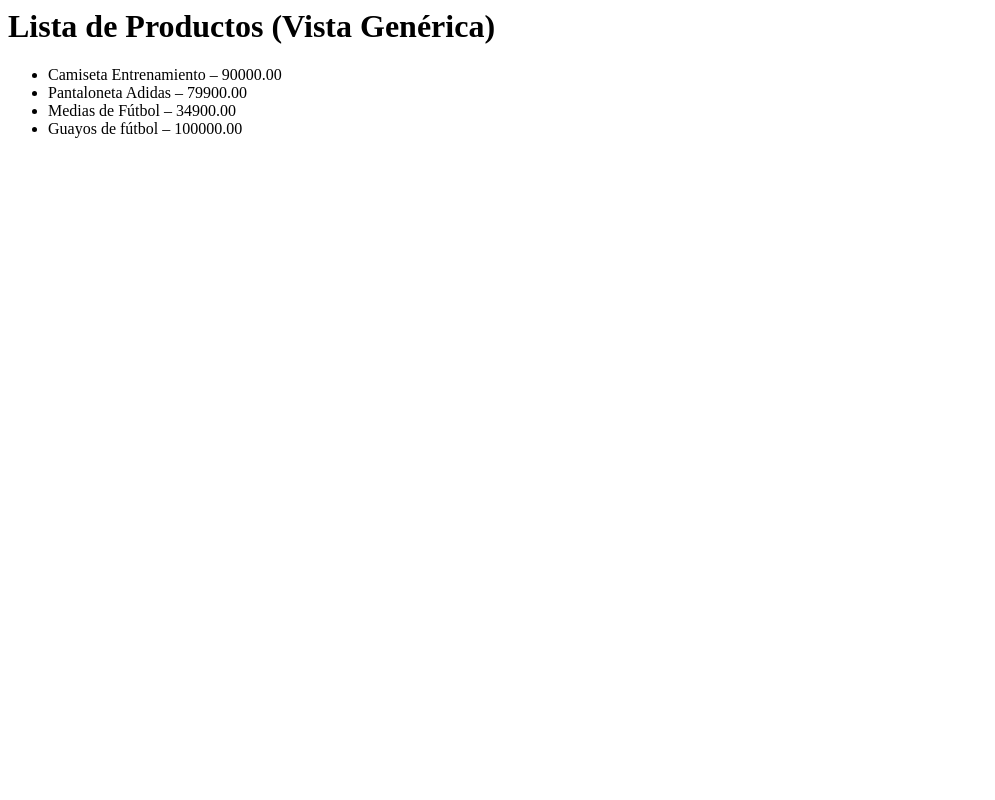
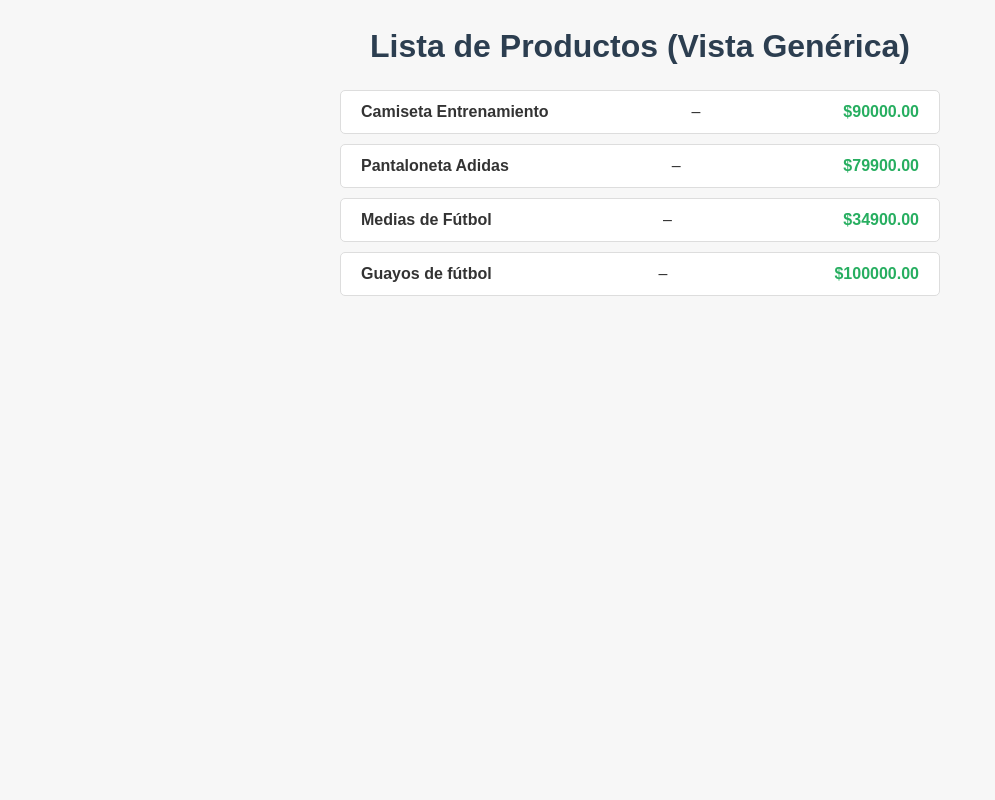
Before and after one commit to santi1203/tienda_deportiva, a Django app: template inventario/templates/inventario/lista_productos_generica.html in a window 1280 px wide. Shown: the whole page, without its empty margins (0-995 px from the left). Run offline with Django 5.2, Linux system fonts and the light colour scheme; the template is opened without the code that fills it: values that come from a table or form of the project are taken from there, others are empty; data comes from the database, SQL or seed files in the repository.

Commit message:
Actualización lista genérica

```diff
--- a/inventario/templates/inventario/lista_productos_generica.html
+++ b/inventario/templates/inventario/lista_productos_generica.html
@@ -1,11 +1,71 @@
 <h1>Lista de Productos (Vista Genérica)</h1>
 
-<ul>
+<ul class="producto-lista">
     {% for p in productos %}
         <li>
-            {{ p.nombre }} – {{ p.precio }}
+            <span class="nombre">{{ p.nombre }}</span> –
+            <span class="precio">${{ p.precio }}</span>
         </li>
     {% empty %}
         <li>No hay productos</li>
     {% endfor %}
 </ul>
+
+<style>
+    /* Estilos generales */
+    body {
+        font-family: Arial, sans-serif;
+        background-color: #f7f7f7;
+        color: #333;
+        padding: 20px;
+    }
+
+    h1 {
+        text-align: center;
+        color: #2c3e50;
+        margin-bottom: 25px;
+    }
+
+    /* Lista de productos */
+    .producto-lista {
+        list-style: none; /* Quitar viñetas */
+        padding: 0;
+        max-width: 600px;
+        margin: 0 auto; /* Centrar la lista */
+    }
+
+    .producto-lista li {
+        background-color: #fff;
+        border: 1px solid #ddd;
+        border-radius: 5px;
+        padding: 12px 20px;
+        margin-bottom: 10px;
+        display: flex;
+        justify-content: space-between;
+        transition: transform 0.2s, box-shadow 0.2s;
+    }
+
+    /* Efecto hover */
+    .producto-lista li:hover {
+        transform: translateY(-2px);
+        box-shadow: 0 4px 8px rgba(0,0,0,0.1);
+    }
+
+    /* Estilos de nombre y precio */
+    .nombre {
+        font-weight: bold;
+        font-size: 16px;
+    }
+
+    .precio {
+        color: #27ae60;
+        font-weight: bold;
+    }
+
+    /* Mensaje de lista vacía */
+    .producto-lista li:empty {
+        text-align: center;
+        color: #999;
+        font-style: italic;
+    }
+</style>
```
